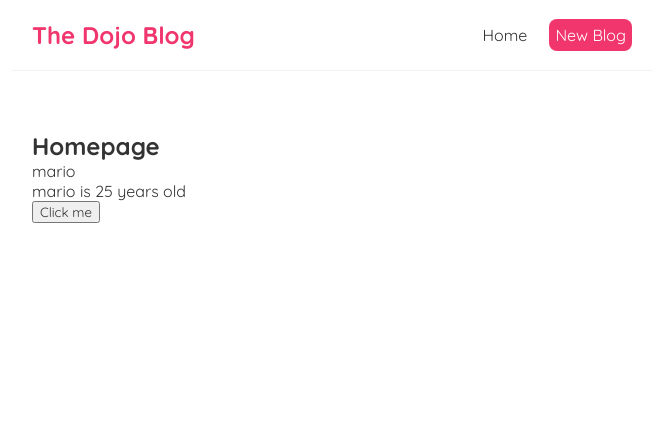
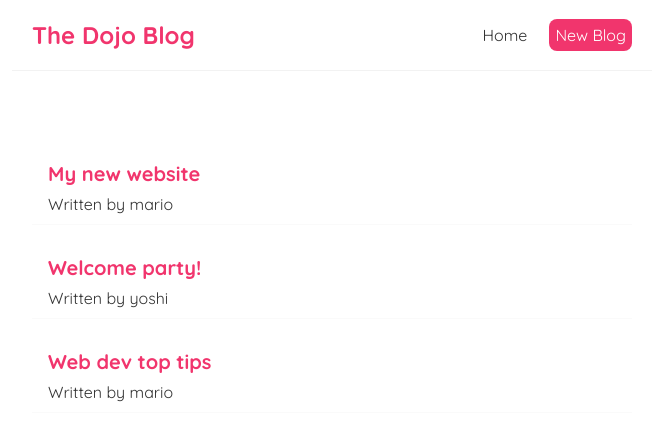
Before and after one commit to ashfaqrafin/learning-react, a React (Vite) app: page / in a window 1280 px wide. Shown: the top 440 px of the page, without its empty margins (308-971 px from the left). Built offline with nearby package versions, Linux system fonts and the light colour scheme.

Commit message:
completed list outputting

```diff
--- a/src/Home.jsx
+++ b/src/Home.jsx
@@ -1,20 +1,24 @@
 import { useState } from "react";
+
 const Home = () => {
-  const [name, setName] = useState("mario");
-  const [age, setAge] = useState(25);
-  const handleClick = () => {
-    setName("luigi");
-    setAge(30);
-  };
-
+  const [blogs, setBlogs] = useState([
+    { title: "My new website", body: "lorem ipsum...", author: "mario", id: 1 },
+    { title: "Welcome party!", body: "lorem ipsum...", author: "yoshi", id: 2 },
+    {
+      title: "Web dev top tips",
+      body: "lorem ipsum...",
+      author: "mario",
+      id: 3,
+    },
+  ]);
   return (
     <div className="home">
-      <h2>Homepage</h2>
-      <p>{name}</p>
-      <p>
-        {name} is {age} years old
-      </p>
-      <button onClick={handleClick}>Click me</button>
+      {blogs.map((blog) => (
+        <div className="blog-preview" key={blog.id}>
+          <h2>{blog.title}</h2>
+          <p>Written by {blog.author}</p>
+        </div>
+      ))}
     </div>
   );
 };
--- a/src/index.css
+++ b/src/index.css
@@ -33,3 +33,17 @@
   margin: 40px auto;
   padding: 20px;
 }
+/* blog previews / list */
+.blog-preview {
+  padding: 10px 16px;
+  margin: 20px 0;
+  border-bottom: 1px solid #fafafa;
+}
+.blog-preview:hover {
+  box-shadow: 1px 3px 5px rgba(0, 0, 0, 0.1);
+}
+.blog-preview h2 {
+  font-size: 20px;
+  color: #f1356d;
+  margin-bottom: 8px;
+}
```
